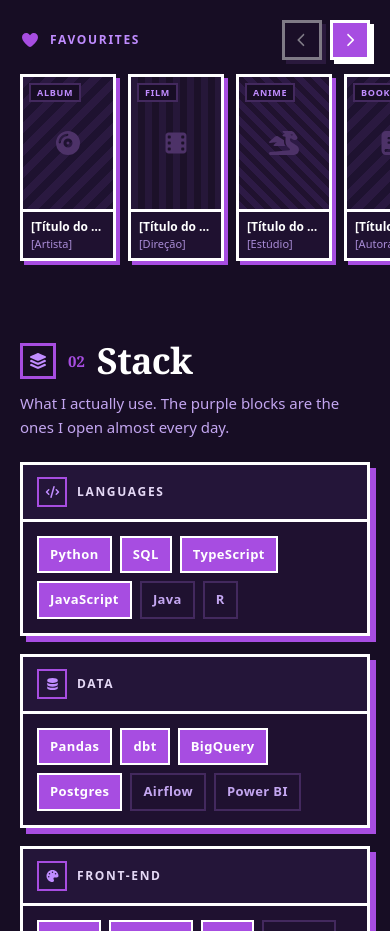
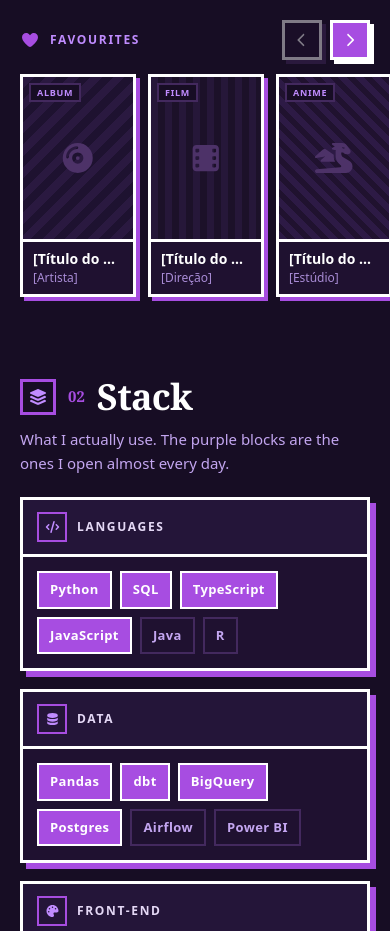
Before and after one commit to cunhanai/cunhanai, a React (Vite) app in the folder portfolio/: page / in a window 390 px wide. Shown: the part 2220-3151 px from the top of the page. Built offline with nearby package versions, Linux system fonts and the light colour scheme.

Commit message:
Favoritos: capas maiores (2:3) e títulos mais legíveis
Capas de 96→116px no mobile e 112→136px no desktop, mantendo 2:3;
título em 14px e autor em 12px.

Co-Authored-By: Claude Opus 5.5 <noreply@anthropic.com>
Claude-Session: https://claude.ai/code/session_015sHk1CQwBTbvDpGbsne1i5

```diff
--- a/portfolio/src/components/home/Favorites.tsx
+++ b/portfolio/src/components/home/Favorites.tsx
@@ -69,23 +69,23 @@ export function Favorites() {
         {FAVORITES.map((f, i) => (
           <li
             key={`${f.kind}-${f.title}`}
-            className="w-24 flex-none snap-start border-3 border-white bg-panel nb-4 desk:w-28"
+            className="w-[116px] flex-none snap-start border-3 border-white bg-panel nb-4 desk:w-[136px]"
           >
             <div className={cn("relative grid aspect-[2/3] place-items-center overflow-hidden border-b-3 border-white", !f.cover && STRIPES[i % 3])}>
               {f.cover ? (
                 <img src={f.cover} alt="" loading="lazy" className="absolute inset-0 size-full object-cover" />
               ) : (
-                <Icon icon={KIND_ICONS[f.kind]} className="text-2xl text-line-3" />
+                <Icon icon={KIND_ICONS[f.kind]} className="text-3xl text-line-3" />
               )}
               <span className="absolute top-1.5 left-1.5 border-2 border-line-2 bg-ink px-1.5 py-[3px] text-[9px] leading-none font-bold tracking-[0.08em] text-lilac uppercase">
                 {t.favKinds[f.kind]}
               </span>
             </div>
-            <div className="px-2 py-[7px]">
-              <p title={f.title} className="m-0 truncate text-xs leading-[1.3] font-bold">
+            <div className="px-2.5 py-2">
+              <p title={f.title} className="m-0 truncate text-sm leading-[1.3] font-bold">
                 {f.title}
               </p>
-              <p title={f.author} className="m-0 mt-0.5 truncate text-[11px] leading-[1.3] text-lilac-3">
+              <p title={f.author} className="m-0 mt-0.5 truncate text-xs leading-[1.3] text-lilac-3">
                 {f.author}
               </p>
             </div>
```
